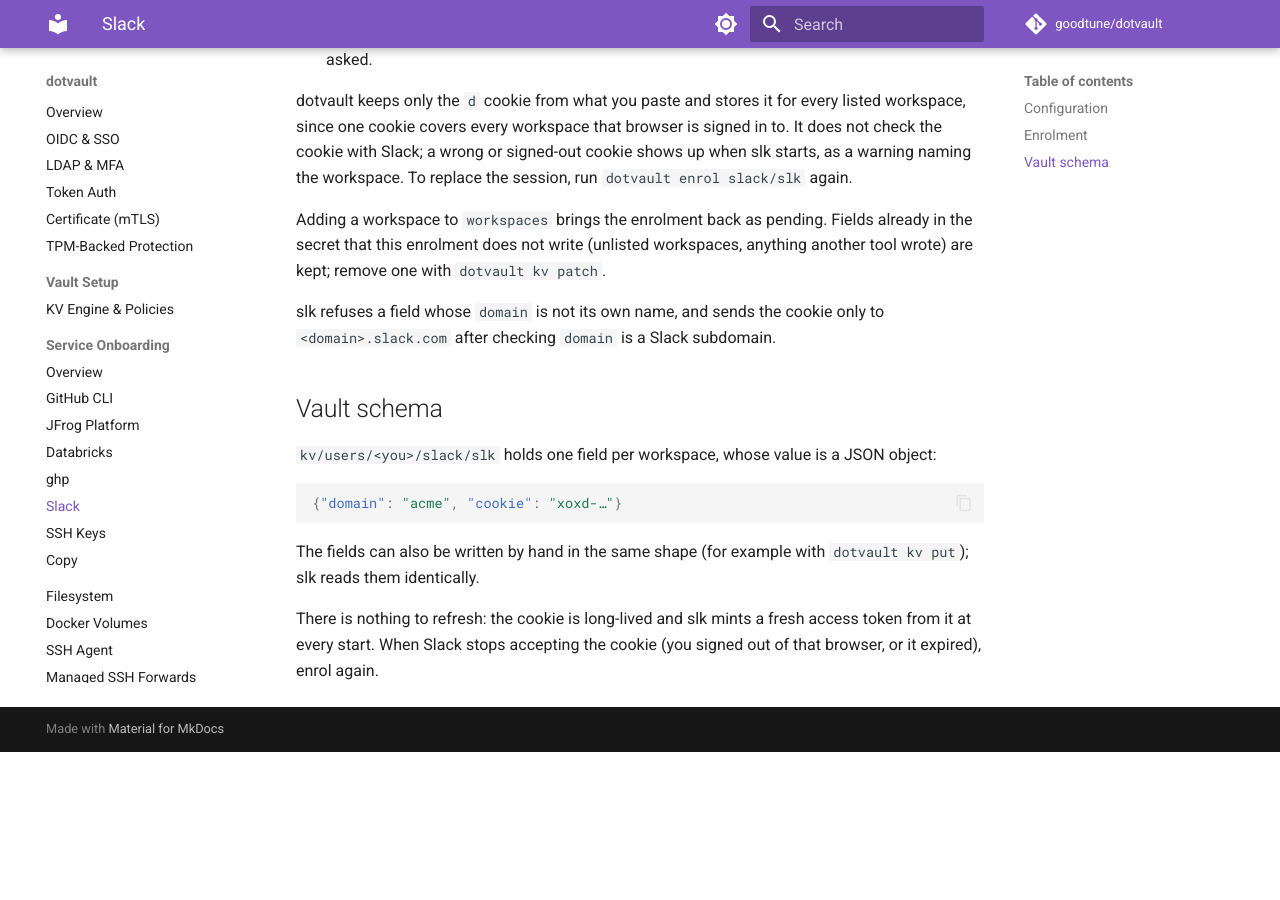
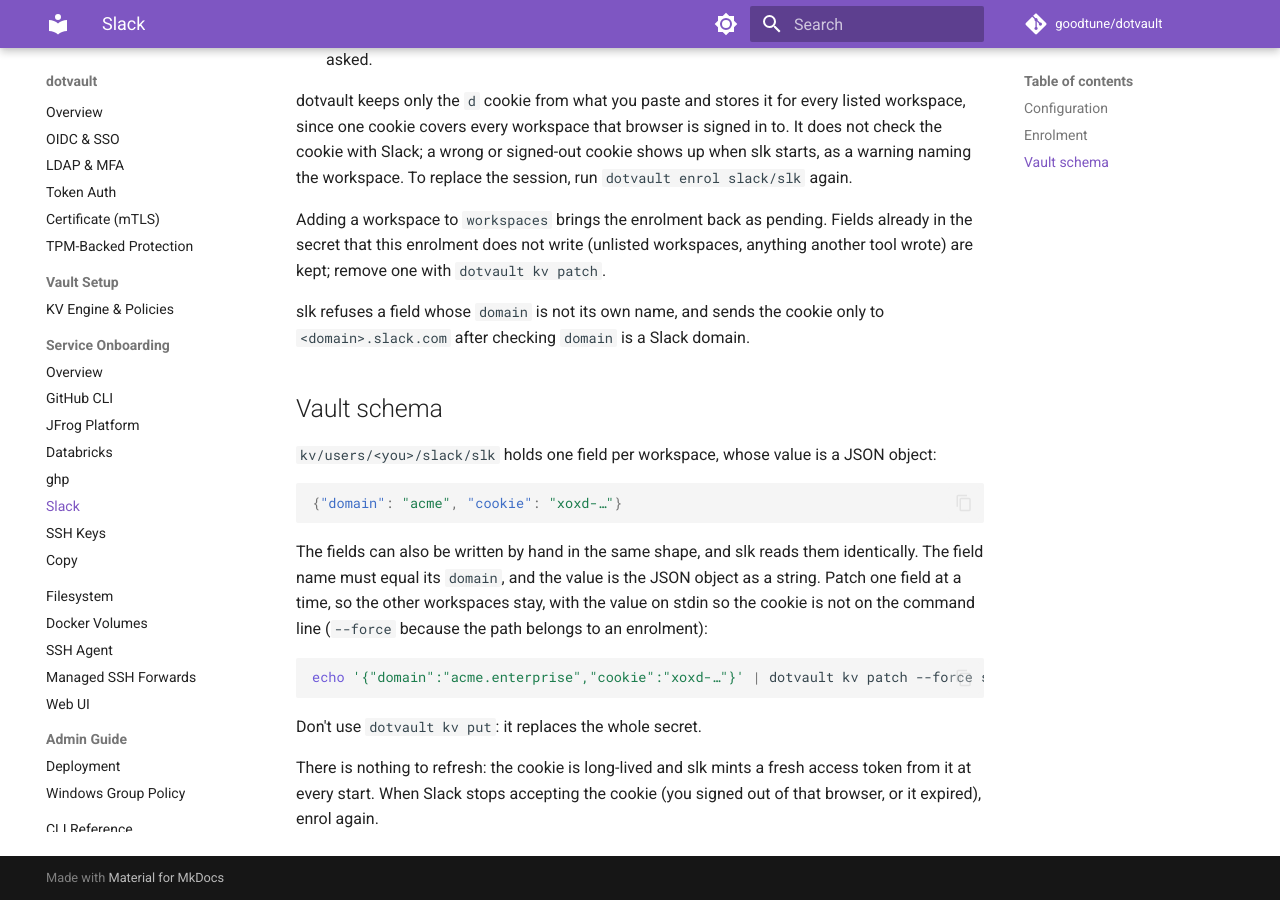
Before and after one commit to goodtune/dotvault, an MkDocs documentation site: the page built from docs/services/slack.md, in a window 1280 px wide and 900 px high, scrolled down 858 px. Built offline with MkDocs 1.6.1 and Material for MkDocs 9.7.7, drawn with Linux system fonts in a browser that asks for light colours; comment, search, counter and statistics services are not loaded; before the commit the page ends 1610 px from its top, so only the background shows below that; some of the changed text lies outside the part shown.

Commit message:
fix(enrol): address precommit review findings for Enterprise Grid domains
Docs & DX: the hand-written-field guidance suggested `dotvault kv put`, which replaces the whole secret (dropping the other workspaces) and is refused on an enrolment path; it now shows `dotvault kv patch --force <path> <domain>=-` with the JSON on stdin, keeping the cookie off the command line, and says the field name must equal its domain. The validator returns one message saying what to type ("the part before .slack.com, in lowercase"), and the setting-level errors and comments say "Slack domain" and mention .enterprise.

Architecture: ValidSlackSubdomain is renamed ValidSlackDomain, matching slk's validSlackDomain, since it now validates more than a subdomain.

Tests: rows for a plain "enterprise" label, the 63-byte boundary with the suffix, a doubled suffix, a trailing dot and a hyphen before the suffix.

Not done (nit): no regfile round-trip test with a dotted list element; the list path is code-reviewed as splitting on NUL only.

Co-Authored-By: Claude Opus 5.5 <noreply@anthropic.com>
Claude-Session: https://claude.ai/code/session_01MoYcqYgYMYvW9rGUS5Sg1c

````diff
--- a/docs/services/slack.md
+++ b/docs/services/slack.md
@@ -9,7 +9,7 @@ enrolments:
   slack/slk:
     engine: slack
     settings:
-      workspaces: [acme, acme-eng]   # the part before .slack.com
+      workspaces: [acme, acme-eng]   # the part before .slack.com (acme.enterprise for Grid)
 ```
 
 | Setting | Required | Description |
@@ -28,7 +28,7 @@ dotvault keeps only the `d` cookie from what you paste and stores it for every l
 
 Adding a workspace to `workspaces` brings the enrolment back as pending. Fields already in the secret that this enrolment does not write (unlisted workspaces, anything another tool wrote) are kept; remove one with `dotvault kv patch`.
 
-slk refuses a field whose `domain` is not its own name, and sends the cookie only to `<domain>.slack.com` after checking `domain` is a Slack subdomain.
+slk refuses a field whose `domain` is not its own name, and sends the cookie only to `<domain>.slack.com` after checking `domain` is a Slack domain.
 
 ## Vault schema
 
@@ -38,6 +38,12 @@ slk refuses a field whose `domain` is not its own name, and sends the cookie onl
 {"domain": "acme", "cookie": "xoxd-…"}
 ```
 
-The fields can also be written by hand in the same shape (for example with `dotvault kv put`); slk reads them identically.
+The fields can also be written by hand in the same shape, and slk reads them identically. The field name must equal its `domain`, and the value is the JSON object as a string. Patch one field at a time, so the other workspaces stay, with the value on stdin so the cookie is not on the command line (`--force` because the path belongs to an enrolment):
+
+```sh
+echo '{"domain":"acme.enterprise","cookie":"xoxd-…"}' | dotvault kv patch --force slack/slk acme.enterprise=-
+```
+
+Don't use `dotvault kv put`: it replaces the whole secret.
 
 There is nothing to refresh: the cookie is long-lived and slk mints a fresh access token from it at every start. When Slack stops accepting the cookie (you signed out of that browser, or it expired), enrol again.
````
Also changed, not shown: CLAUDE.md (+1 -1 lines), docs/superpowers/specs/2026-11-03-slack-enrolment-design.md (+3 -3 lines), 3 other files.
